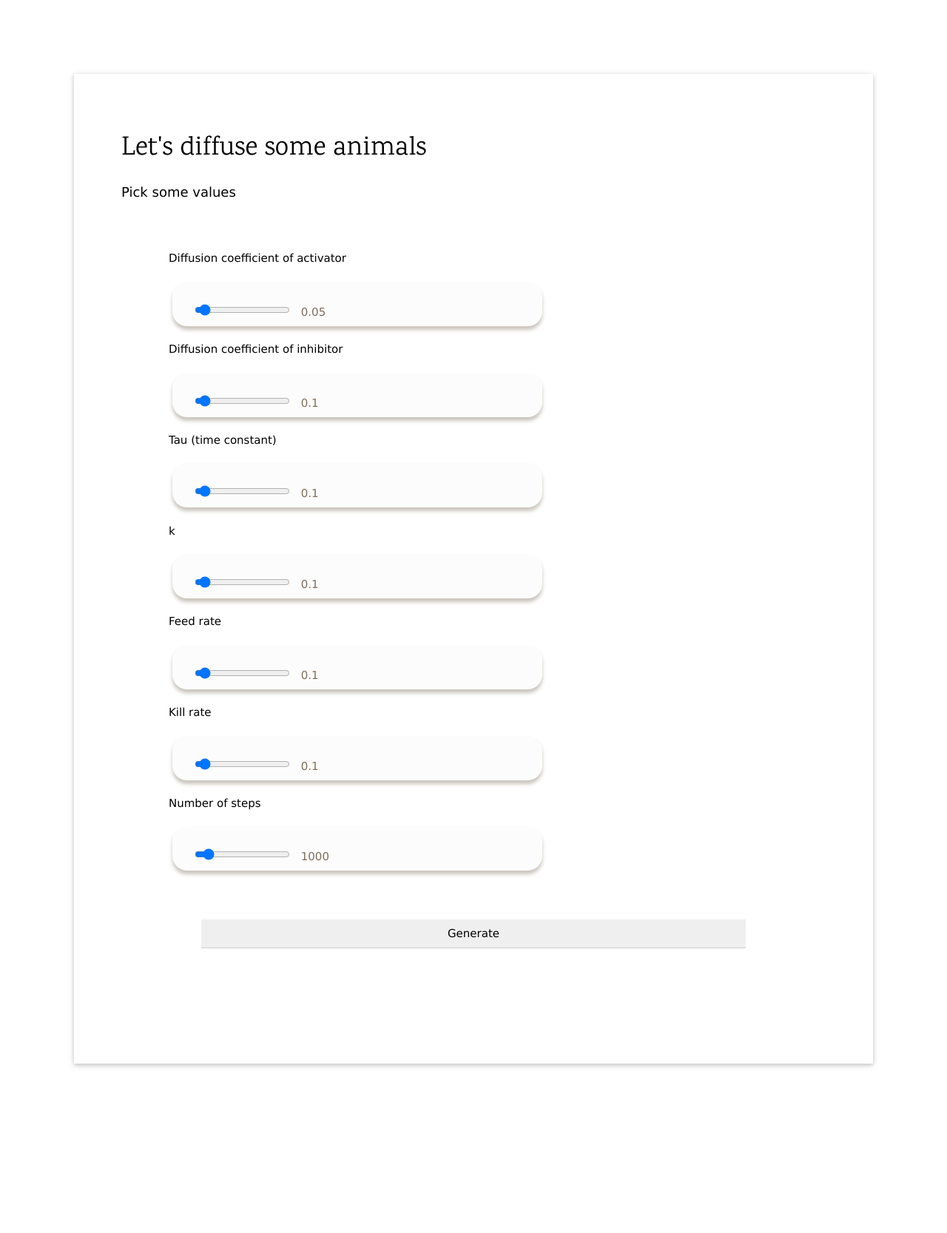
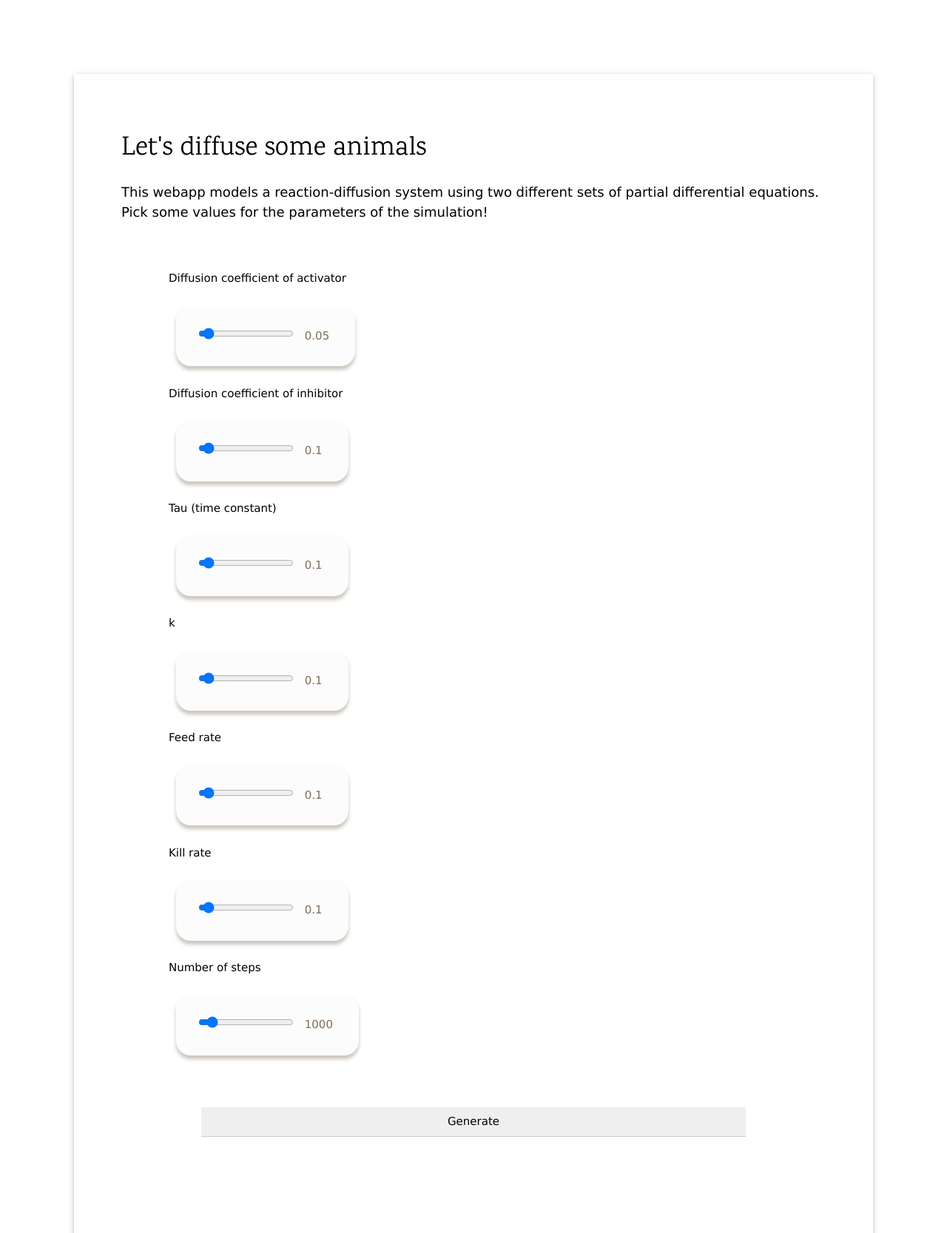
Before and after one commit to SzuminskyAJ/DiffuseAnimals, a Flask app: page / in a window 1280 px wide. Shown: the top 1667 px of the page at 74% size. Before the commit the page ends 1443 px from the top, so only its background shows below. Run offline with Flask 2, Linux system fonts and the light colour scheme.

Commit message:
sliders work now

```diff
--- a/static/css/style.css
+++ b/static/css/style.css
@@ -8,16 +8,15 @@ body {
 
 .slider {
  top:50%;
- left:50%;
+ bottom: 50%;
  /*transform:translate(-50%,-50%);*/
  display: inline-block;
- width:500px;
- height:60px;
  padding:30px;
- margin: 5px;
+ margin: 10px;
  background:#fcfcfc;
  border-radius:20px;
  align-items:center;
+ box-sizing: content-box;
  box-shadow:0px 5px 5px #7E6D5766;
 }
 .slider p {
--- a/templates/layout.html
+++ b/templates/layout.html
@@ -17,7 +17,7 @@
     <body>
       <div class="w3-card" id="maintext">
       <h1>Let's diffuse some animals</h1>
-      <p class="w3-large">Pick some values</p>
+      <p class="w3-large">This webapp models a reaction-diffusion system using two different sets of partial differential equations. Pick some values for the parameters of the simulation!</p>
         <div class="w3-container">
           <form id="f_form" enctype=multipart/form-data style="padding:32px" onsubmit="onSubmit" >
             {%block fitzhugh_form%}{%endblock%}
```
